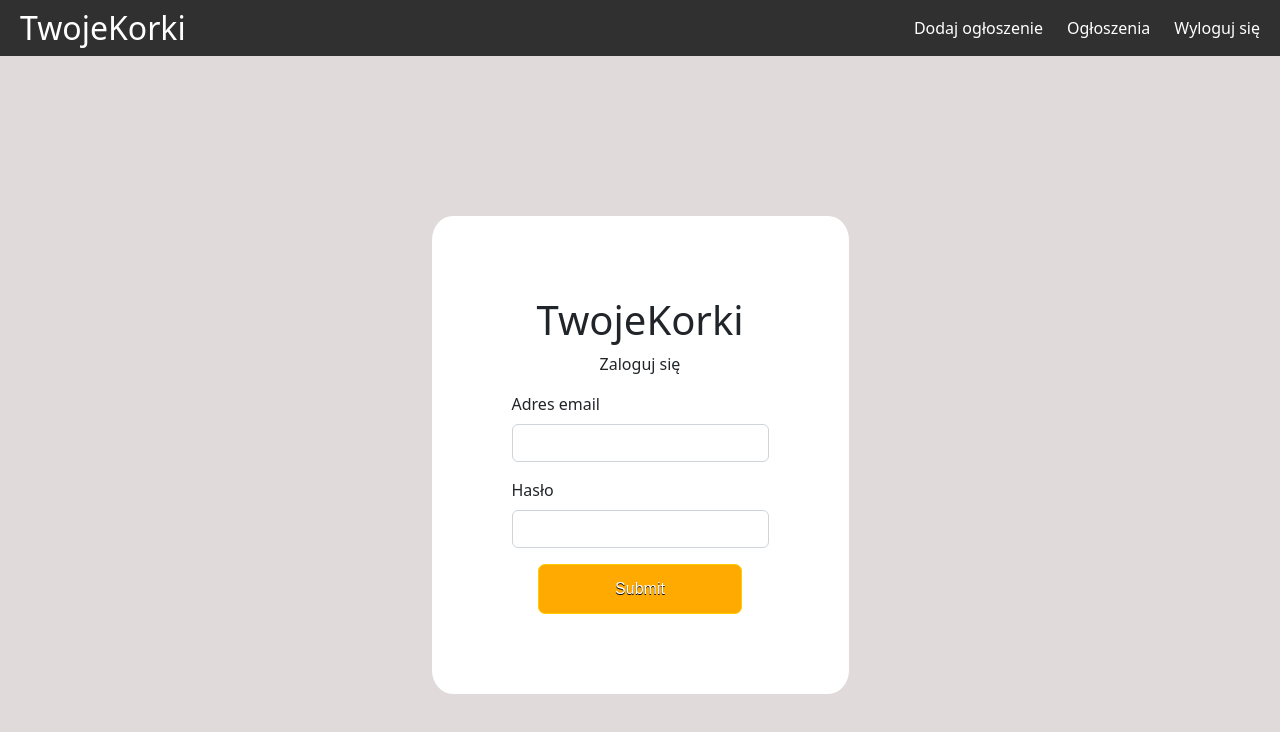
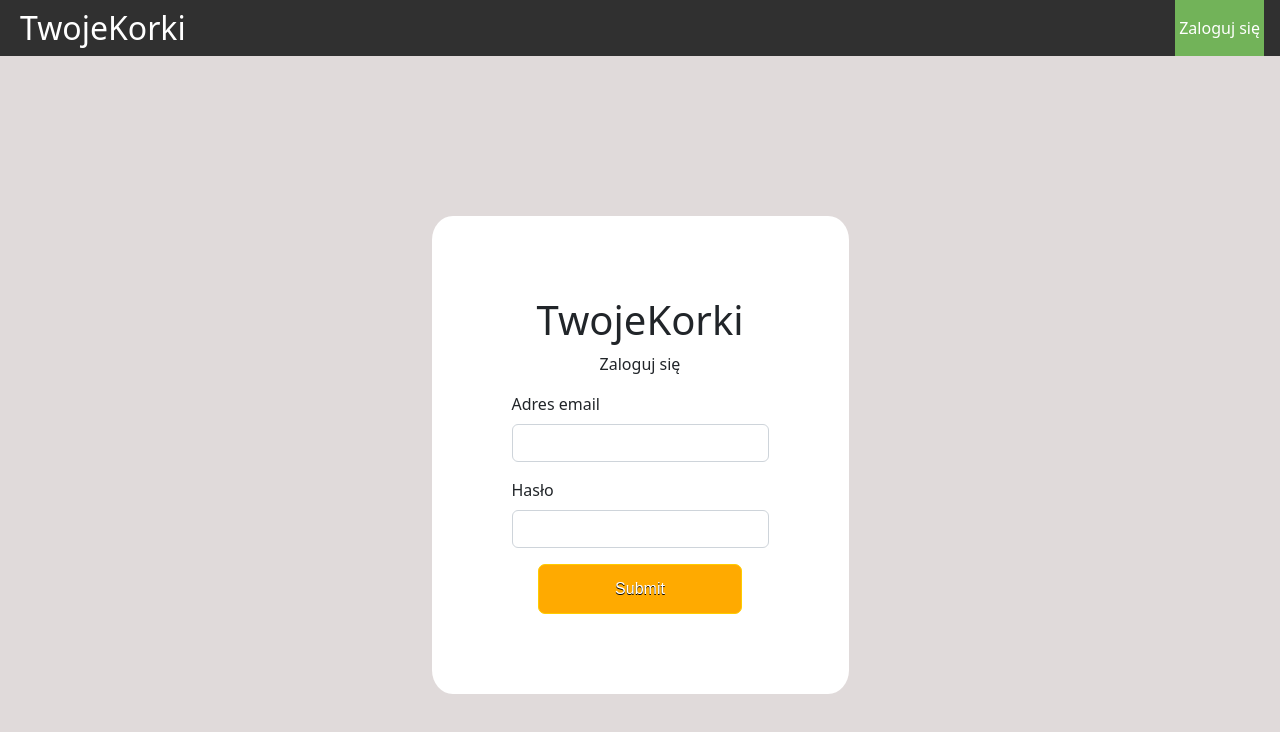
Before and after one commit to Szymon017/TwojeKorki, a React (Create React App) app in the folder client/: page /login in a window 1280 px wide. Shown: the top 732 px of the page. Built offline with nearby package versions, Linux system fonts and the light colour scheme.

Commit message:
Working login

```diff
--- a/client/src/components/Navbar.js
+++ b/client/src/components/Navbar.js
@@ -1,15 +1,38 @@
 import { Link, useMatch, useResolvedPath } from 'react-router-dom';
+import { useState, useEffect } from 'react';
+export default function Navbar() {
 
-export default function Navbar() {
+  const logout = () => {
+    const token = localStorage.getItem("token");
+
+    if(token){
+      localStorage.removeItem("token");
+      window.location.assign('/');
+
+    }else{
+      console.log("Error");
+    }
+  }
+
+
+  const [user, setUser] = useState();
+
+  useEffect(() => {
+      const token = localStorage.getItem("token");
+      if (token) {
+          setUser(token);
+      }
+  }, [])
+
   return (
     <nav className="nav">
       <Link to="/" className="site-title">
         TwojeKorki
       </Link>
       <ul>
-        <CustomLink to="add-annoucement">Dodaj ogłoszenie</CustomLink>
-        <CustomLink to="all-annoucements">Ogłoszenia</CustomLink>
-        <CustomLink to="logout">Wyloguj się</CustomLink>
+        {user ? <CustomLink to="add-annoucement">Dodaj ogłoszenie</CustomLink> : ''}
+        {user ? <CustomLink to="all-annoucements">Ogłoszenia</CustomLink> : ''}
+        {user ? <CustomLink to="logout" onClick={logout}>Wyloguj się</CustomLink> : <CustomLink to="login">Zaloguj się</CustomLink> }
       </ul>
     </nav>
   );
--- a/client/src/components/pages/Login/Login.js
+++ b/client/src/components/pages/Login/Login.js
@@ -28,6 +28,7 @@ export default function Login() {
         event.preventDefault();
         const result = await login(user);
         if (result.data) {
+            localStorage.setItem("token", result.data.token)
             window.location.assign('/');
         }else{
             setError({error: result.message})
```
Also changed, not shown: client/src/App.js (+9 -8 lines), client/src/style.css (line endings or trailing spaces), 2 other files (tests, documents, lock files or other folders).
